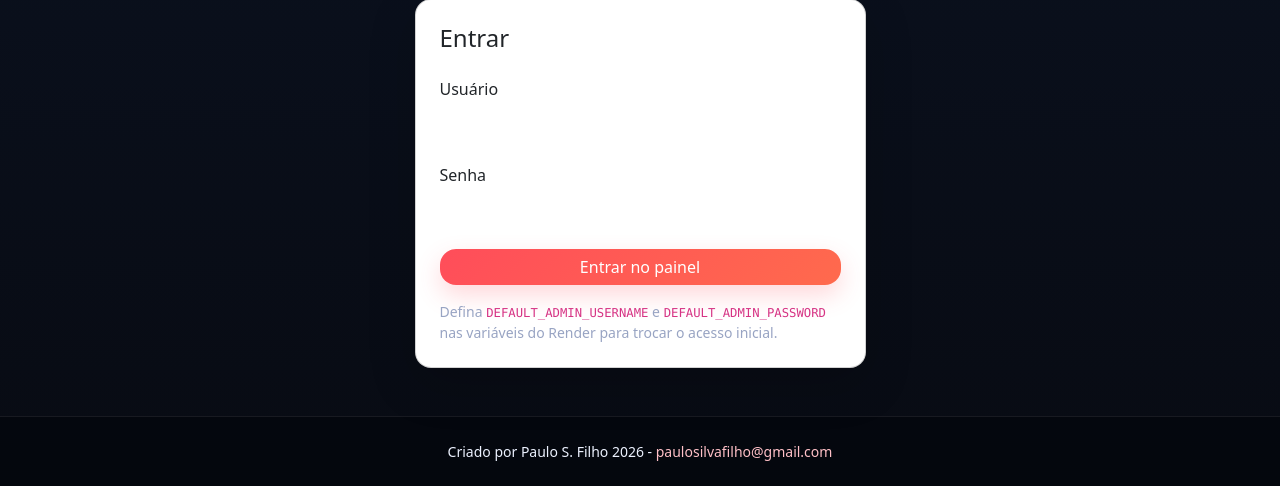
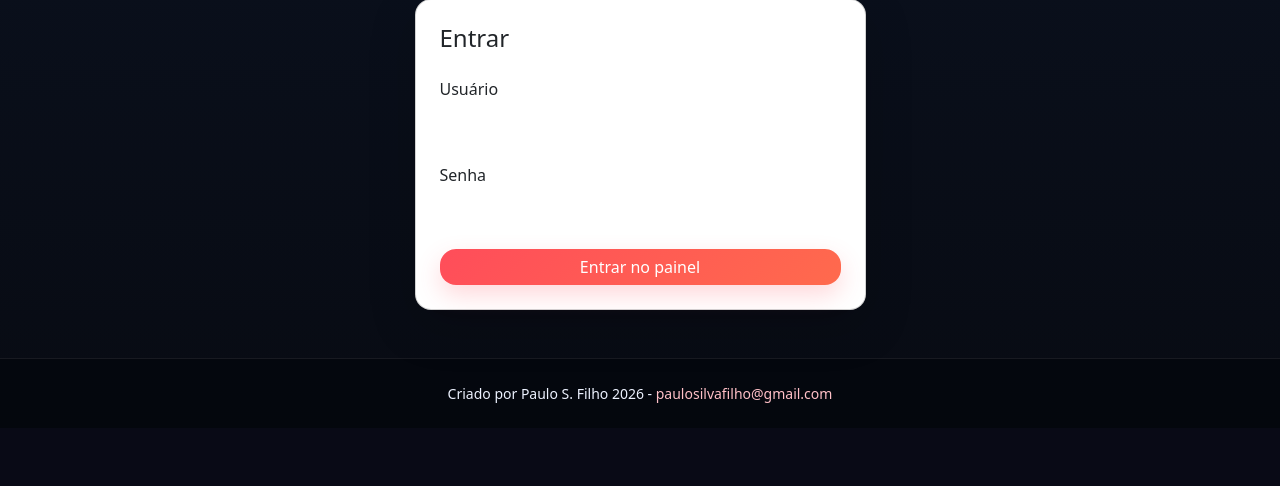
Before and after one commit to profpaulofilho/Storage-HQ, a Flask app: page /login in a window 1280 px wide. Shown: the part 513-999 px from the top of the page. After the commit the page ends 916 px from the top, so only its background shows below. Run offline with Flask 3, Linux system fonts and the light colour scheme; data comes from the database, SQL or seed files in the repository; parts of the project's set-up code (start-up, migrations or seed data) failed here and were passed over.

Commit message:
Update login.html

```diff
--- a/templates/login.html
+++ b/templates/login.html
@@ -17,8 +17,7 @@
           </div>
           <button class="btn btn-danger">Entrar no painel</button>
         </form>
-        <p class="small text-secondary mt-3 mb-0">Defina <code>DEFAULT_ADMIN_USERNAME</code> e <code>DEFAULT_ADMIN_PASSWORD</code> nas variáveis do Render para trocar o acesso inicial.</p>
-      </div>
+       </div>
     </div>
   </div>
 </div>
```
